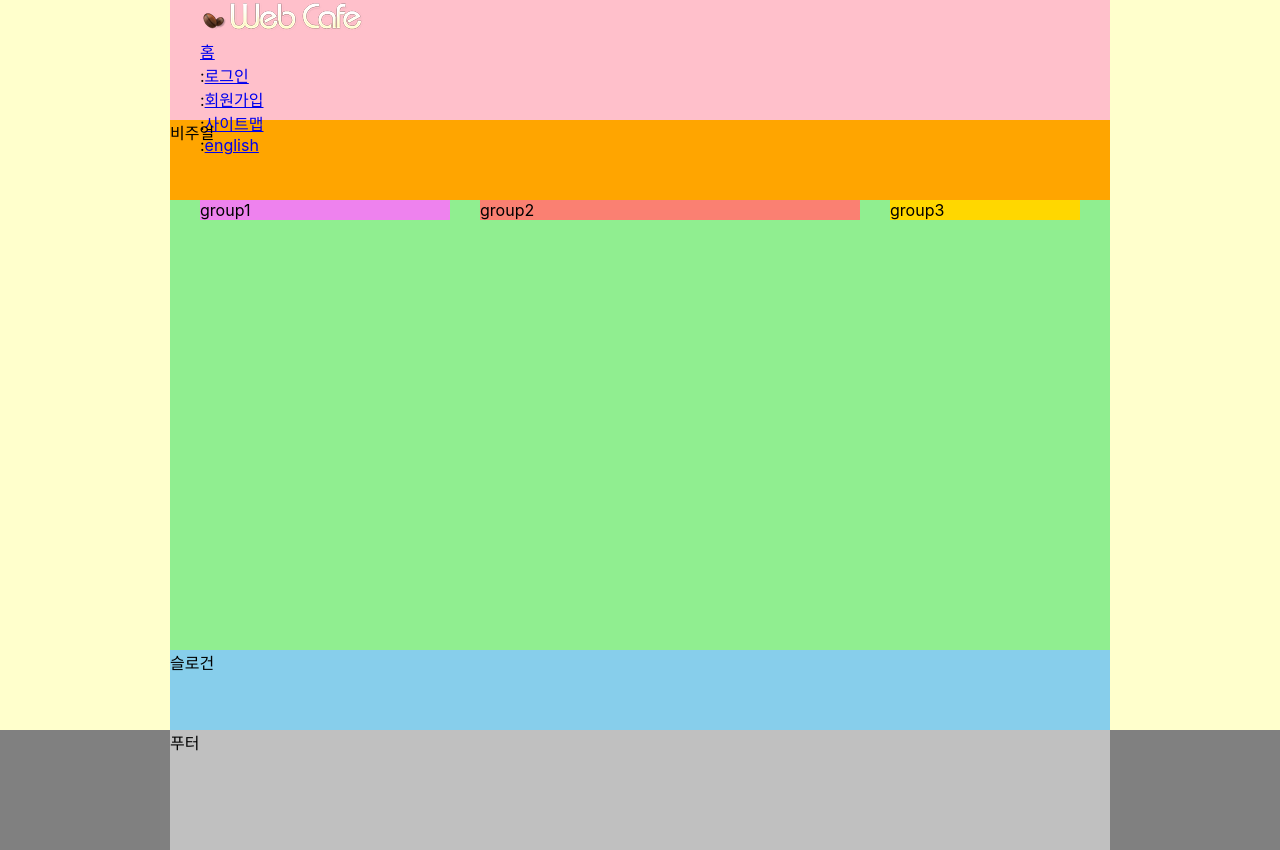
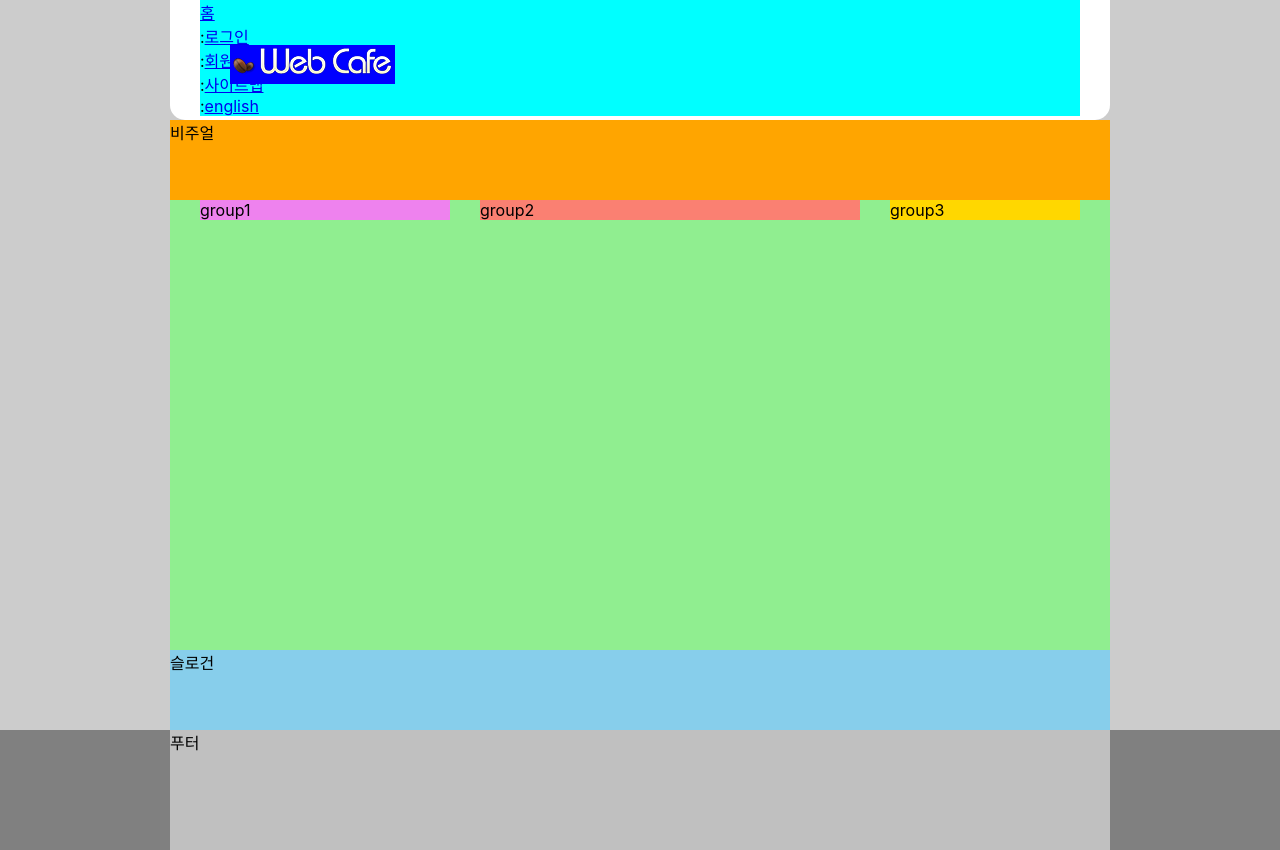
Before and after one commit to hyundini/HTML5, a plain HTML site: page index.html in a window 1280 px wide. Drawn offline with Linux system fonts and the light colour scheme; a web font is replaced by a local one.

Commit message:
로고 배치 완료

```diff
--- a/styles/style.css
+++ b/styles/style.css
@@ -9,7 +9,7 @@
 
 /* 본문스타일 */
 body{
-  background: #ffc;
+  background: #ccc;
   font-family: "Pretendard Variable", Pretendard, -apple-system, BlinkMacSystemFont, system-ui, Roboto, "Helvetica Neue", "Segoe UI", "Apple SD Gothic Neo", "Noto Sans KR", "Malgun Gothic", "Apple Color Emoji", "Segoe UI Emoji", "Segoe UI Symbol", sans-serif;
 }
 
@@ -21,9 +21,24 @@ body{
 
 /* 헤더 */
 .header{
-  background: pink;
+  background: #fff;
   padding: 0 30px;
   height: 15vh;
+  border-radius: 0 0 15px 15px;
+  position: relative;
+}
+
+/* 로고 */
+.logo{
+  background-color: blue;
+  position: absolute;
+  top: 45px;
+  left: 60px;
+}
+
+/* 텍스트 링크 모음 */
+.member{
+  background-color: aqua;
 }
 
 /* 비주얼 */
```
Also changed, not shown: index.html (line endings or trailing spaces).
